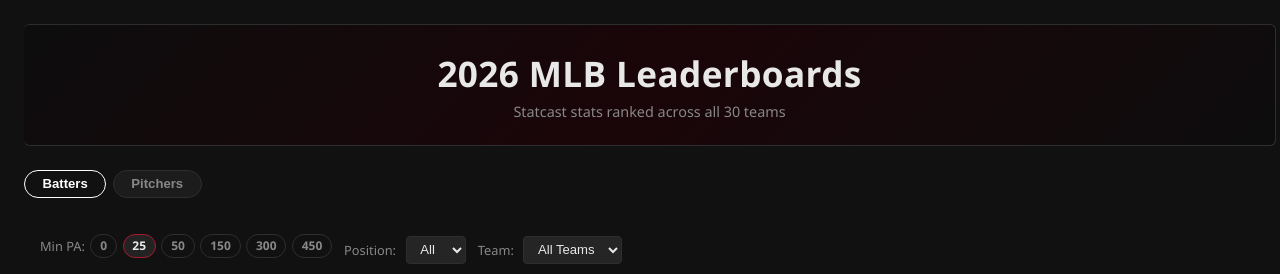
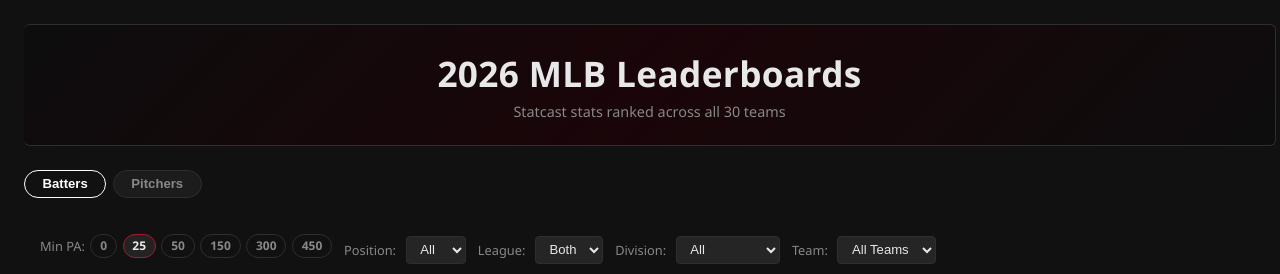
Before and after one commit to matchu46/Player-Analytics, a Flask app: page /leaderboards in a window 1280 px wide. Shown: the part 54-328 px from the top of the page. Run offline with Flask 3, Linux system fonts and the light colour scheme; data that the repository does not hold is empty; parts of the project's set-up code (start-up, migrations or seed data) failed here and were passed over; some libraries are stand-ins or nearby versions.

Commit message:
Add AL/NL and division filters to leaderboards

```diff
--- a/Player Analytics/app/app.py
+++ b/Player Analytics/app/app.py
@@ -89,7 +89,7 @@ app.config["CACHE_THRESHOLD"] = 100        # max cached items before eviction
 app.config["SEND_FILE_MAX_AGE_DEFAULT"] = 31536000  # 1 year for static assets
 cache = Cache(app)
 
-STATIC_VERSION = "7"  # bump when CSS/JS changes to bust browser cache
+STATIC_VERSION = "8"  # bump when CSS/JS changes to bust browser cache
 PITCH_DATA_MIN_SEASON = 2022  # raw pitches only stored for 2022+ in prod DB
 
 
@@ -1384,6 +1384,9 @@ def leaderboards():
     else:
         starter_ids = set()
 
+    team_meta = {code: {'league': info['league'], 'division': info['division']}
+                 for code, info in TEAMS.items()}
+
     return render_template(
         "leaderboards.html",
         batters=batters,
@@ -1393,6 +1396,7 @@ def leaderboards():
         min_pa=min_pa,
         min_ip=min_ip,
         starter_ids=starter_ids,
+        team_meta=team_meta,
     )
 
 
--- a/Player Analytics/app/templates/leaderboards.html
+++ b/Player Analytics/app/templates/leaderboards.html
@@ -60,6 +60,28 @@
             <option value="">All</option>
             <option value="SP">SP</option>
             <option value="RP">RP</option>
+        </select>
+    </div>
+    <!-- League filter -->
+    <div class="lb-filter-group" style="margin-top:0.5rem;">
+        <label>League:</label>
+        <select id="league-select" class="filter-select" style="margin-left:0.25rem;">
+            <option value="">Both</option>
+            <option value="AL">AL</option>
+            <option value="NL">NL</option>
+        </select>
+    </div>
+    <!-- Division filter -->
+    <div class="lb-filter-group" style="margin-top:0.5rem;">
+        <label>Division:</label>
+        <select id="division-select" class="filter-select" style="margin-left:0.25rem;">
+            <option value="">All</option>
+            <option value="AL East">AL East</option>
+            <option value="AL Central">AL Central</option>
+            <option value="AL West">AL West</option>
+            <option value="NL East">NL East</option>
+            <option value="NL Central">NL Central</option>
+            <option value="NL West">NL West</option>
         </select>
     </div>
     <!-- Team filter -->
@@ -288,11 +310,13 @@ document.querySelectorAll('.roster-tab').forEach(btn => {
     btn.addEventListener('click', () => applyTab(btn.dataset.tab));
 });
 
+const TEAM_META = {{ team_meta | tojson }};
+
 // ── Position / Team filters ───────────────────────────────
 (function() {
     const teams = new Set();
     document.querySelectorAll('#batter-table tbody tr, #pitcher-table tbody tr').forEach(tr => {
-        if (tr.dataset.team) teams.add(tr.dataset.team);
+        if (tr.dataset.team) tr.dataset.team.split(',').forEach(t => teams.add(t.trim()));
     });
     const sel = document.getElementById('team-select');
     [...teams].sort().forEach(t => {
@@ -304,27 +328,36 @@ document.querySelectorAll('.roster-tab').forEach(btn => {
 
 function applyExtraFilters(tab) {
     tab = tab || currentTab;
-    const tableId  = tab === 'batters' ? 'batter-table' : 'pitcher-table';
-    const posVal   = tab === 'batters'
+    const tableId    = tab === 'batters' ? 'batter-table' : 'pitcher-table';
+    const posVal     = tab === 'batters'
         ? document.getElementById('pos-select-batters').value
         : document.getElementById('pos-select-pitchers').value;
-    const teamVal  = document.getElementById('team-select').value;
-    const ofPos    = new Set(['LF','CF','RF','OF']);
+    const teamVal    = document.getElementById('team-select').value;
+    const leagueVal  = document.getElementById('league-select').value;
+    const divisionVal= document.getElementById('division-select').value;
+    const ofPos      = new Set(['LF','CF','RF','OF']);
 
     let rank = 1;
     document.querySelectorAll(`#${tableId} tbody tr`).forEach(tr => {
-        const pos  = tr.dataset.position || '';
-        const team = tr.dataset.team || '';
-        const posMatch  = !posVal  || pos === posVal || (posVal === 'OF' && ofPos.has(pos));
-        const teamMatch = !teamVal || team === teamVal;
-        tr.style.display = posMatch && teamMatch ? '' : 'none';
-        if (posMatch && teamMatch) tr.querySelector('.rank-num').textContent = rank++;
+        const pos      = tr.dataset.position || '';
+        const teamRaw  = tr.dataset.team || '';
+        const firstTeam= teamRaw.split(',')[0].trim();
+        const meta     = TEAM_META[firstTeam] || {};
+        const posMatch      = !posVal      || pos === posVal || (posVal === 'OF' && ofPos.has(pos));
+        const teamMatch     = !teamVal     || teamRaw.split(',').map(t=>t.trim()).includes(teamVal);
+        const leagueMatch   = !leagueVal   || meta.league === leagueVal;
+        const divisionMatch = !divisionVal || meta.division === divisionVal;
+        const show = posMatch && teamMatch && leagueMatch && divisionMatch;
+        tr.style.display = show ? '' : 'none';
+        if (show) tr.querySelector('.rank-num').textContent = rank++;
     });
 }
 
 document.getElementById('pos-select-batters').addEventListener('change',  () => applyExtraFilters('batters'));
 document.getElementById('pos-select-pitchers').addEventListener('change', () => applyExtraFilters('pitchers'));
-document.getElementById('team-select').addEventListener('change', () => applyExtraFilters());
+document.getElementById('team-select').addEventListener('change',    () => applyExtraFilters());
+document.getElementById('league-select').addEventListener('change',  () => applyExtraFilters());
+document.getElementById('division-select').addEventListener('change',() => applyExtraFilters());
 
 // ── Sorting ──────────────────────────────────────────────
 const lowerBetter = new Set(['era','fip','whip','bb_pct','avg_against','obp_against',
```
